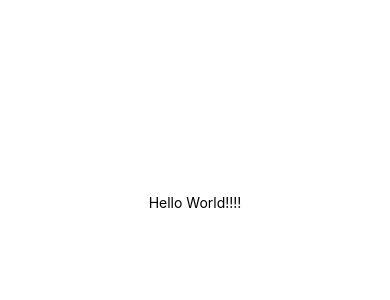
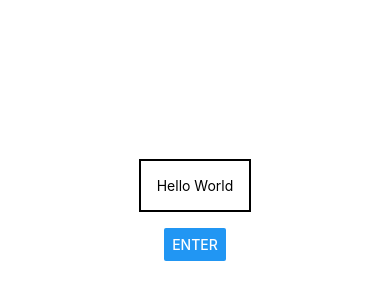
Before and after one commit to charlierdm/react-native-course, a React Native app: screen / in a window 390 px wide. Shown: the part 220-520 px from the top of the page. Built offline with nearby package versions, Linux system fonts and the light colour scheme.

Commit message:
module 2 - core component styling

```diff
--- a/App.js
+++ b/App.js
@@ -1,13 +1,12 @@
-import { StatusBar } from 'expo-status-bar';
-import { StyleSheet, Text, View } from 'react-native';
+import {StyleSheet, Text, View, Button} from 'react-native'
 
 export default function App() {
   return (
     <View style={styles.container}>
-      <Text>Hello World!!!!</Text>
-      <StatusBar style="auto" />
+      <Text style={styles.text}>Hello World</Text>
+      <Button title='enter' />
     </View>
-  );
+  )
 }
 
 const styles = StyleSheet.create({
@@ -17,4 +16,10 @@ const styles = StyleSheet.create({
     alignItems: 'center',
     justifyContent: 'center',
   },
-});
+  text: {
+    margin: 16,
+    borderWidth: 2,
+    borderColor: '#000',
+    padding: 16
+  },
+})
```
Also changed, not shown: 1 other file (tests, documents, lock files or other folders).
